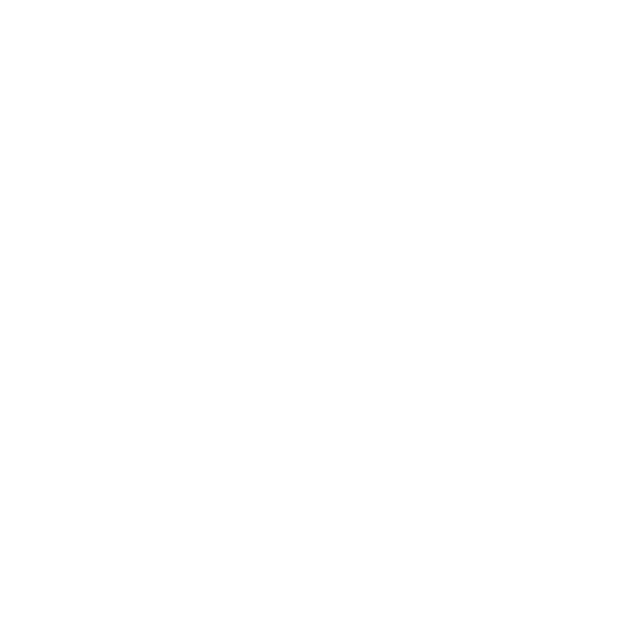
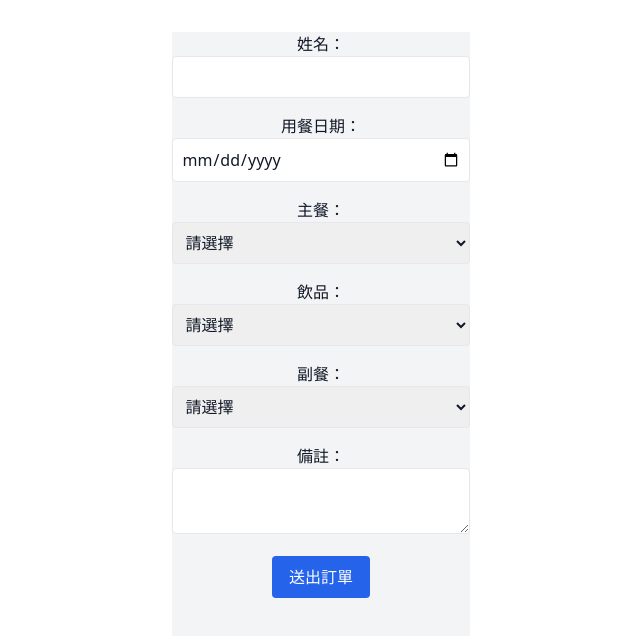
Before and after one commit to diesel-yang/vue-tailwind-order, a Vue app: page / in a window 1280 px wide. Shown: the top 636 px of the page, without its empty margins (319-959 px from the left). Built offline with nearby package versions, Linux system fonts and the light colour scheme.

Commit message:
加入欄位驗證功能

```diff
--- a/src/components/OrderForm.vue
+++ b/src/components/OrderForm.vue
@@ -1,3 +1,46 @@
+<template>
+  <form @submit.prevent="submitOrder">
+    <div class="space-y-4">
+      <div>
+        <label>姓名：</label>
+        <input v-model="form.name" type="text" required class="border p-2 rounded w-full" />
+      </div>
+      <div>
+        <label>用餐日期：</label>
+        <input v-model="form.date" type="date" required class="border p-2 rounded w-full" />
+      </div>
+      <div>
+        <label>主餐：</label>
+        <select v-model="form.main" required class="border p-2 rounded w-full">
+          <option disabled value="">請選擇</option>
+          <option v-for="item in mains" :key="item">{{ item }}</option>
+        </select>
+      </div>
+      <div>
+        <label>飲品：</label>
+        <select v-model="form.drink" required class="border p-2 rounded w-full">
+          <option disabled value="">請選擇</option>
+          <option v-for="item in drinks" :key="item">{{ item }}</option>
+        </select>
+      </div>
+      <div>
+        <label>副餐：</label>
+        <select v-model="form.side" required class="border p-2 rounded w-full">
+          <option disabled value="">請選擇</option>
+          <option v-for="item in sides" :key="item">{{ item }}</option>
+        </select>
+      </div>
+      <div>
+        <label>備註：</label>
+        <textarea v-model="form.note" rows="2" class="border p-2 rounded w-full"></textarea>
+      </div>
+      <button type="submit" class="bg-blue-600 text-white px-4 py-2 rounded hover:bg-blue-700">
+        送出訂單
+      </button>
+    </div>
+  </form>
+</template>
+
 <script setup>
 import { ref } from 'vue'
 
```
